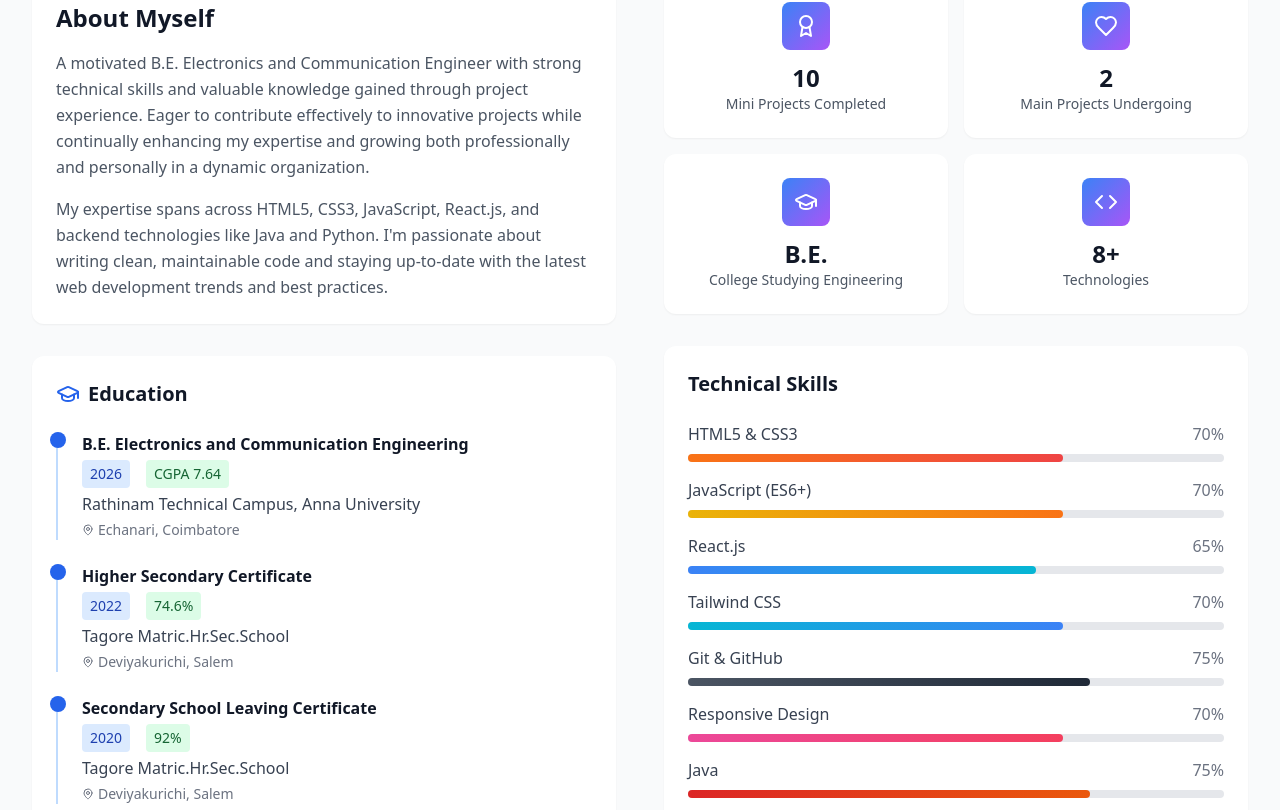
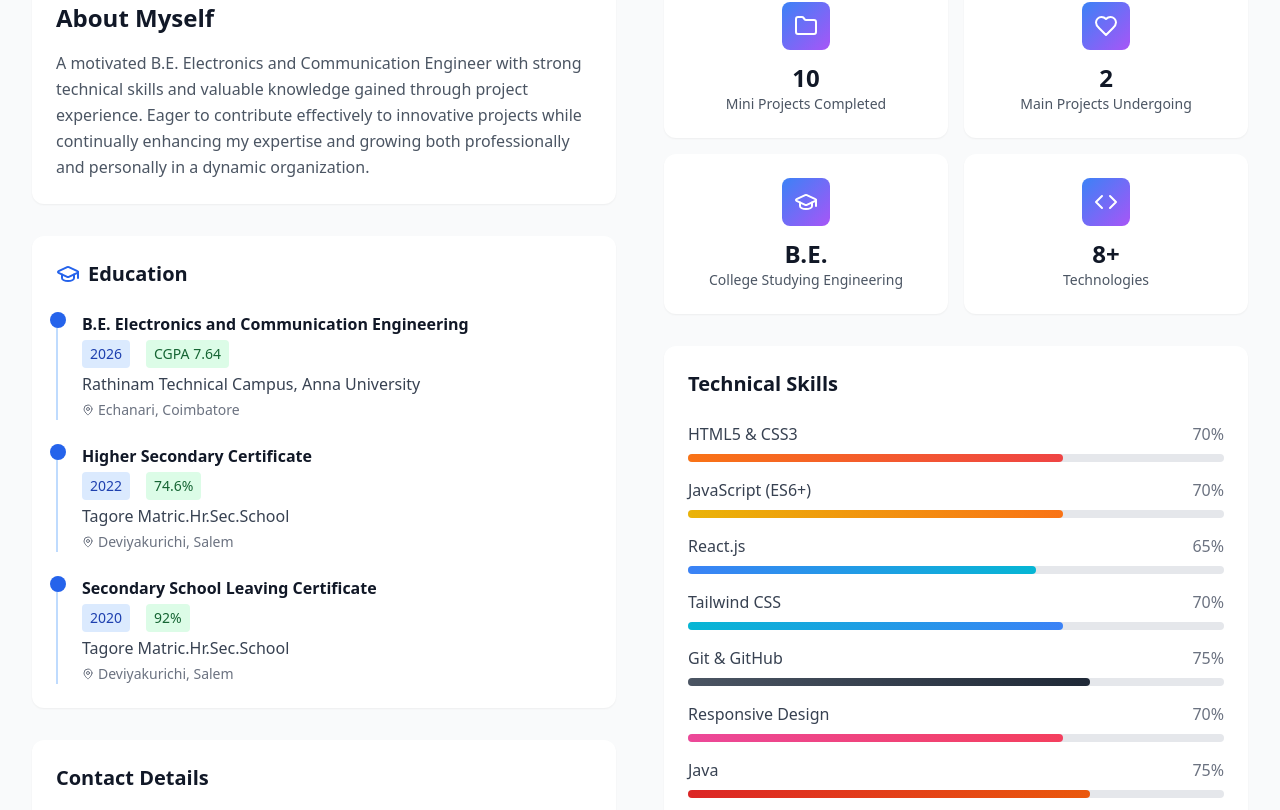
Before and after one commit to Senthamizh-001/My_Portfolio, a React (Vite) app: page / in a window 1280 px wide. Shown: the part 1114-1924 px from the top of the page. Built offline with nearby package versions, Linux system fonts and the light colour scheme.

Commit message:
Remove paragraph and change Mini Project icon

```diff
--- a/src/components/About.tsx
+++ b/src/components/About.tsx
@@ -1,5 +1,5 @@
 import React from 'react';
-import { Code, Palette, Zap, Heart, Award, Calendar, MapPin, Mail, Phone, GraduationCap, BookOpen } from 'lucide-react';
+import { Code, Palette, Zap, Heart, Award, Calendar, MapPin, Mail, Phone, GraduationCap, BookOpen, Folder } from 'lucide-react';
 
 const About: React.FC = () => {
   const skills = [
@@ -14,7 +14,7 @@ const About: React.FC = () => {
   ];
 
   const stats = [
-    { icon: Award, value: '10', label: 'Mini Projects Completed' },
+    { icon: Folder, value: '10', label: 'Mini Projects Completed' },
     { icon: Heart, value: '2', label: 'Main Projects Undergoing' },
     { icon: GraduationCap, value: 'B.E.', label: 'College Studying Engineering' },
     { icon: Code, value: '8+', label: 'Technologies' },
@@ -77,16 +77,11 @@ const About: React.FC = () => {
                 <h3 className="text-2xl font-bold text-gray-900 mb-4">
                   About Myself
                 </h3>
-                <p className="text-gray-600 leading-relaxed mb-4">
+                <p className="text-gray-600 leading-relaxed">
                   A motivated B.E. Electronics and Communication Engineer with strong technical skills and valuable
                   knowledge gained through project experience. Eager to contribute effectively to innovative projects
                   while continually enhancing my expertise and growing both professionally and personally in a
                   dynamic organization.
-                </p>
-                <p className="text-gray-600 leading-relaxed">
-                  My expertise spans across HTML5, CSS3, JavaScript, React.js, and backend technologies like Java and Python.
-                  I'm passionate about writing clean, maintainable code and staying up-to-date
-                  with the latest web development trends and best practices.
                 </p>
               </div>
 
```
